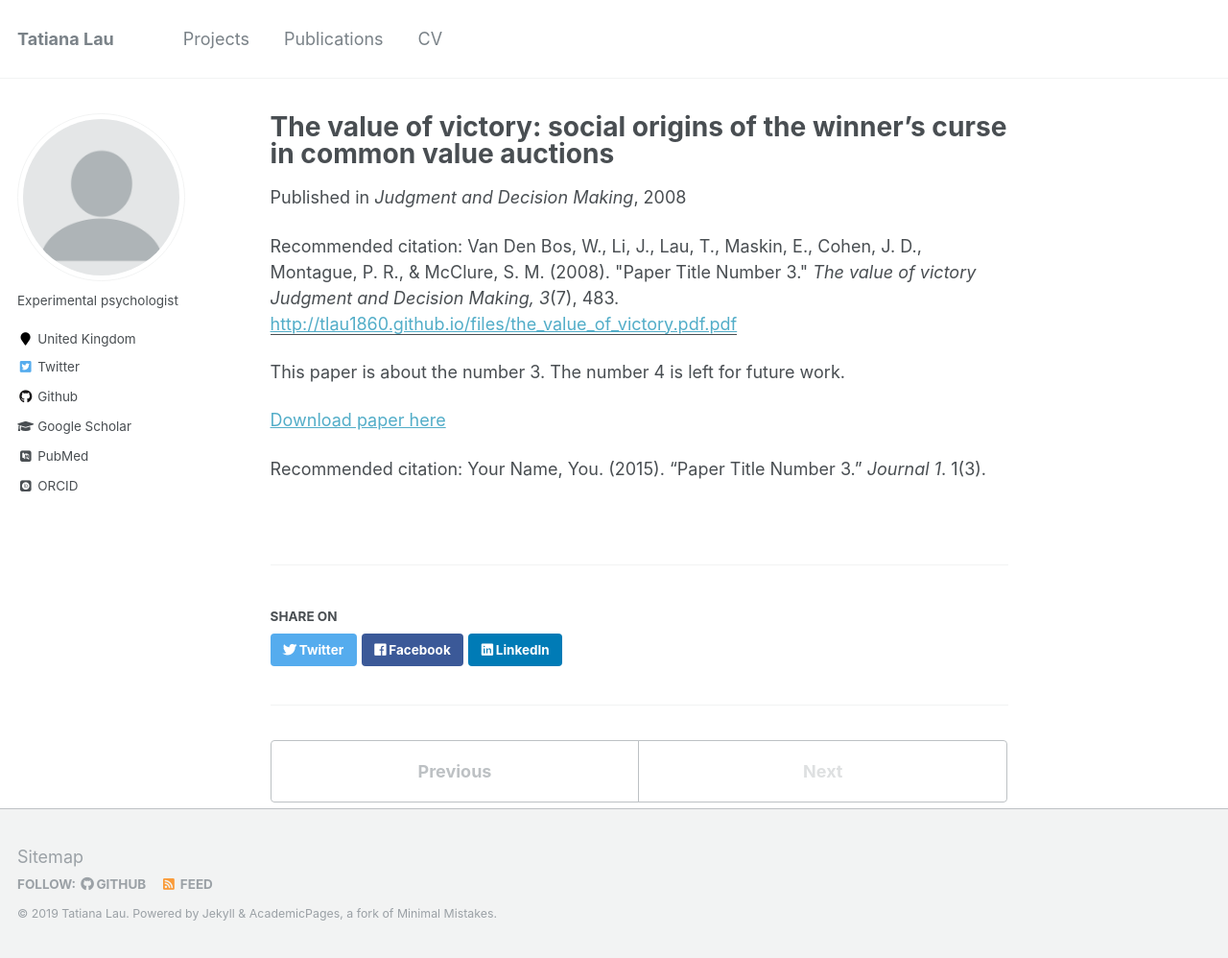
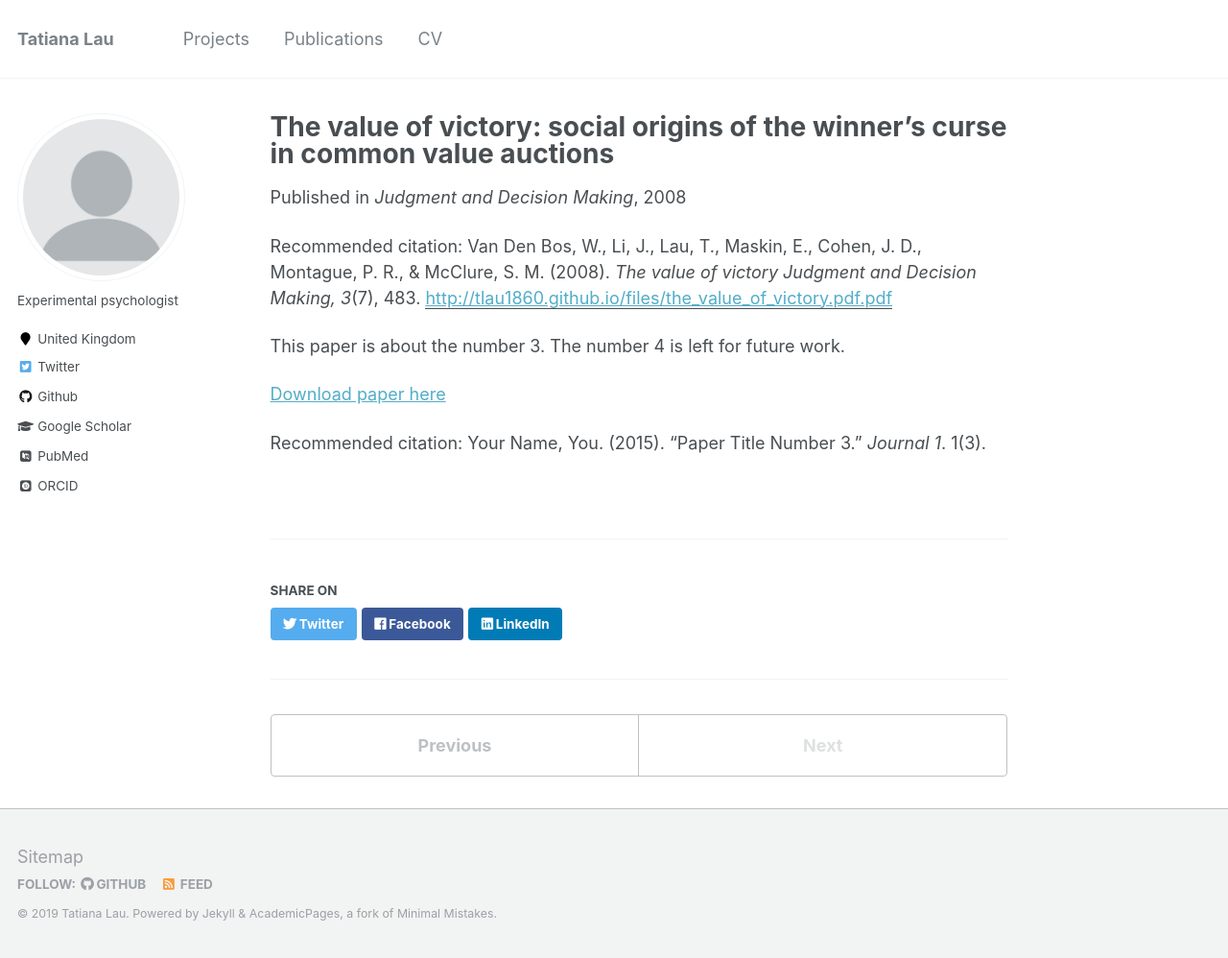
Before and after one commit to tlau1860/tlau1860.github.io, a Jekyll site: the page built from _publications/2015-10-01-paper-title-number-3.md, in a window 1280 px wide and 998 px high. Shown: the whole window at 96% size. Built offline with Jekyll 4.4.1, drawn with Linux system fonts in a browser that asks for light colours; some web fonts are replaced.

Commit message:
change title

```diff
--- a/_publications/2015-10-01-paper-title-number-3.md
+++ b/_publications/2015-10-01-paper-title-number-3.md
@@ -6,7 +6,7 @@
 date: 2008-08-01
 venue: 'Judgment and Decision Making'
 paperurl: 'http://tlau1860.github.io/files/the_value_of_victory.pdf.pdf'
-citation: 'Van Den Bos, W., Li, J., Lau, T., Maskin, E., Cohen, J. D., Montague, P. R., & McClure, S. M. (2008). &quot;Paper Title Number 3.&quot; <i>The value of victory Judgment and Decision Making, 3</i>(7), 483.'
+citation: 'Van Den Bos, W., Li, J., Lau, T., Maskin, E., Cohen, J. D., Montague, P. R., & McClure, S. M. (2008). <i>The value of victory Judgment and Decision Making, 3</i>(7), 483.'
 ---
 This paper is about the number 3. The number 4 is left for future work.
 
```
